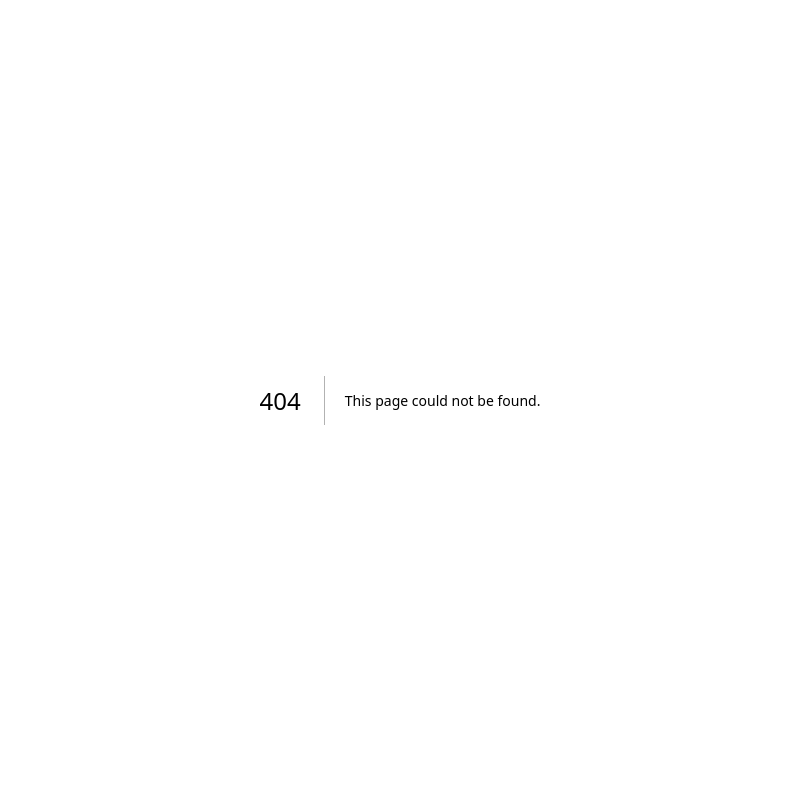
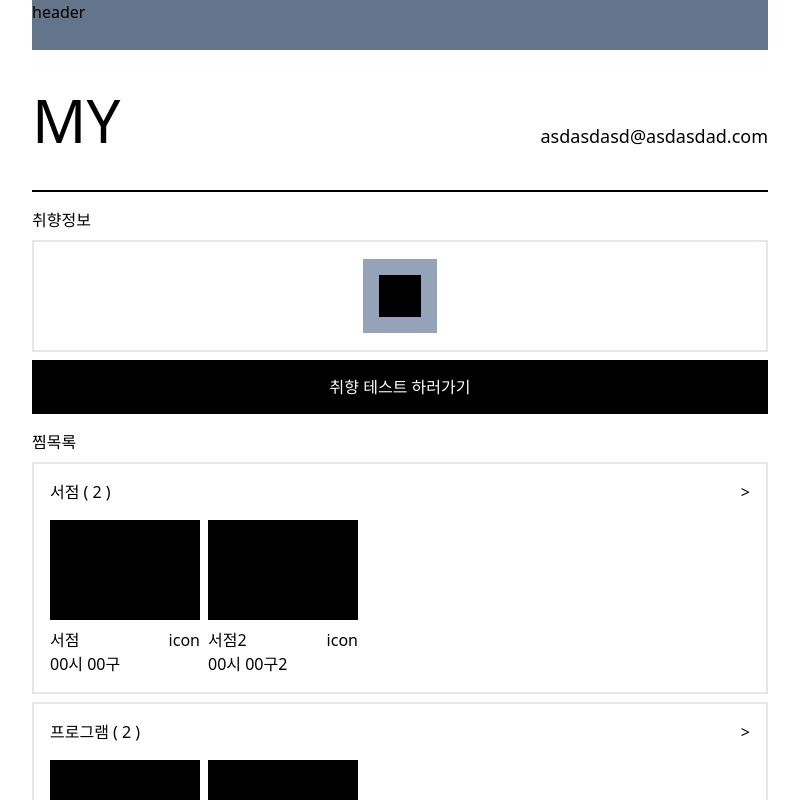
Before and after one commit to bside14-05/Front, a Next.js app: page /my in a window 1280 px wide. Before the commit this address had no page. Shown: the top 800 px of the page, without its empty margins (240-1039 px from the left). Built offline with nearby package versions, Linux system fonts and the light colour scheme.

Commit message:
Feature :  마이페이지 , 버튼 공용 컴포넌트 작성 (#6)
* add : tailwind - page styled setting
* add : mypage
* add : button
* add : main page

```diff
--- /dev/null
+++ b/src/app/my/layout.tsx
@@ -0,0 +1,21 @@
+import React from "react";
+import "../globals.css";
+
+export const metadata = {
+  title: "My Page",
+  description: "my page",
+};
+
+export default function RootLayout({
+  children,
+}: {
+  children: React.ReactNode;
+}) {
+  return (
+    <>
+      <html lang="en">
+        <body>{children}</body>
+      </html>
+    </>
+  );
+}
--- /dev/null
+++ b/src/app/my/page.tsx
@@ -0,0 +1,61 @@
+"use client";
+
+import React from "react";
+import dynamic from "next/dynamic";
+
+import Footer from "@/components/my/Footer";
+import Header from "@/components/my/Header";
+
+const LIST = [
+  { id: 0, title: "서점", adress: "00시 00구" },
+  { id: 1, title: "서점2", adress: "00시 00구2" },
+];
+
+const Info = dynamic(() => import("@/components/my/main/Info"), {
+  ssr: false,
+});
+
+const LikeList = dynamic(() => import("@/components/my/main/LikeList"), {
+  ssr: false,
+});
+
+function My() {
+  const [hydrated, setHydrated] = React.useState(false);
+  React.useEffect(() => {
+    setHydrated(true);
+  }, []);
+
+  if (!hydrated) return <></>;
+  return (
+    <div className="sm:w-full md:w-[768px] mx-auto [calc(100vh-50px)]-h-max px-[16px]">
+      <Header />
+      <section className="flex mb-4  justify-between border-b-2 border-black py-4">
+        <div className="py-6 text-6xl">MY</div>
+        <div className="py-6 text-lg self-end">asdasdasd@asdasdad.com</div>
+      </section>
+      <section className="w-full mb-4">
+        <Info />
+      </section>
+      <section className="mb-4">
+        <div className="mb-2 text-base ">찜목록</div>
+        <div className="mb-2">
+          <LikeList
+            list={LIST}
+            category={"서점"}
+            emptyText={"서점 찜하러 가기"}
+          />
+        </div>
+        <div>
+          <LikeList
+            list={LIST}
+            category={"프로그램"}
+            emptyText={"프로그램 찜하러 가기"}
+          />
+        </div>
+      </section>
+      <Footer />
+    </div>
+  );
+}
+
+export default My;
--- a/src/app/page.tsx
+++ b/src/app/page.tsx
@@ -1,25 +1,50 @@
 "use client";
-import { useState } from "react";
 
-import Input, { Iprops as InputPropsType } from "@/components/common/Input";
+import React from "react";
 
-function Home() {
-  const [value, setValue] = useState<{ [key: string]: string }>({});
+import Footer from "@/components/my/Footer";
+import Header from "@/components/my/Header";
+import LikeList from "@/components/my/main/LikeList";
 
-  const onChangeInput: InputPropsType["onChange"] = (name, value) => {
-    setValue((prev) => ({ ...prev, [name]: value }));
+import { PATH_MENU } from "@/paths/path";
+import { useRouter } from "next/navigation";
+
+const LIST = [
+  { id: 0, title: "서점", adress: "00시 00구" },
+  { id: 1, title: "서점2", adress: "00시 00구2" },
+];
+
+function Main() {
+  const [hydrated, setHydrated] = React.useState(false);
+
+  const router = useRouter();
+
+  const handleClick = () => {
+    router.push(PATH_MENU.my.main);
   };
 
+  React.useEffect(() => {
+    setHydrated(true);
+  }, []);
+
+  if (!hydrated) return <></>;
+
   return (
-    <div className="h-full w-full bg-fuchsia-400">
-      <Input
-        type="normal"
-        name={"test"}
-        value={value["test"] ?? ""}
-        onChange={onChangeInput}
-      />
+    <div className="sm:w-full md:w-[768px] mx-auto [calc(100vh-50px)]-h-max px-[16px]">
+      <Header />
+      <div className="h-48 bg-black" onClick={handleClick}></div>
+      <div>
+        <LikeList category="찜한 서점" list={LIST} />
+      </div>
+      <div>
+        <LikeList category="찜한 프로그램" list={LIST} />
+      </div>
+      <div>
+        <LikeList category="서점" list={LIST} />
+      </div>
+      <Footer />
     </div>
   );
 }
 
-export default Home;
+export default Main;
--- /dev/null
+++ b/src/components/common/button/index.tsx
@@ -0,0 +1,25 @@
+export interface Iprops extends React.HTMLProps<HTMLButtonElement> {
+  type: "outline" | "normal";
+}
+
+function Button({ type, name, value, disabled, children, onClick }: Iprops) {
+  const typeStyle = (type: Iprops["type"]) => {
+    if (type === "normal")
+      return "text-white bg-black active:bg-gray-700 disabled:bg-black";
+    if (type === "outline") return "border-2";
+  };
+
+  return (
+    <button
+      className={`${typeStyle(type)} w-full h-[54px]`}
+      name={name}
+      value={value}
+      disabled={disabled}
+      onClick={onClick}
+    >
+      <>{children}</>
+    </button>
+  );
+}
+
+export default Button;
--- /dev/null
+++ b/src/components/my/Footer.tsx
@@ -0,0 +1,7 @@
+import React from "react";
+
+function Footer() {
+  return <div className="bg-slate-500 h-[160px]">footer</div>;
+}
+
+export default Footer;
--- /dev/null
+++ b/src/components/my/Header.tsx
@@ -0,0 +1,5 @@
+function Header() {
+  return <div className="bg-slate-500 h-[50px]">header</div>;
+}
+
+export default Header;
--- /dev/null
+++ b/src/components/my/main/Info.tsx
@@ -0,0 +1,19 @@
+import Button from "@/components/common/button";
+
+function Info() {
+  return (
+    <>
+      <div className="mb-2">취향정보</div>
+      <div className="flex justify-center items-center h-[112px] mb-2 border-2">
+        <div className="p-4 bg-slate-400">
+          <div className="h-[42px] w-[42px] bg-black"></div>
+        </div>
+      </div>
+      <div className="w-full">
+        <Button type="normal">취향 테스트 하러가기</Button>
+      </div>
+    </>
+  );
+}
+
+export default Info;
--- /dev/null
+++ b/src/components/my/main/LikeList.tsx
@@ -0,0 +1,50 @@
+"use client";
+
+import { useEffect, useState } from "react";
+import Button from "../../common/button";
+
+interface Iprops {
+  list?: { id: number; title: string; adress: string }[];
+  emptyText?: string;
+  category: string;
+}
+
+function LikeList({ list, category, emptyText }: Iprops) {
+  const [updateList, setUpdateList] = useState(list);
+
+  const handleClick = () => {
+    setUpdateList(undefined);
+  };
+
+  useEffect(() => {
+    setUpdateList(list);
+  }, []);
+
+  if (updateList === undefined)
+    return <Button type="outline">{emptyText}</Button>;
+
+  return (
+    <div className="border-2 p-4">
+      <header className="flex justify-between mb-4">
+        <div>{`${category} ( ${updateList.length} )`}</div>
+        <div onClick={handleClick}>{">"}</div>
+      </header>
+      <div className="flex">
+        {updateList.map((item) => (
+          <div key={item.id} className="flex">
+            <div className="w-[150px] mr-2">
+              <div className="bg-black h-[100px] mb-2">image</div>
+              <div className="flex justify-between">
+                <div>{item.title}</div>
+                <div>icon</div>
+              </div>
+              <div>{item.adress}</div>
+            </div>
+          </div>
+        ))}
+      </div>
+    </div>
+  );
+}
+
+export default LikeList;
--- a/tailwind.config.js
+++ b/tailwind.config.js
@@ -5,6 +5,10 @@ module.exports = {
     "./src/components/**/*.{html,js,tsx,ts}",
   ],
   theme: {
+    screens: {
+      sm: { min: "375px", max: "767px" },
+      md: "768px",
+    },
     extend: {},
   },
   plugins: [],
```
